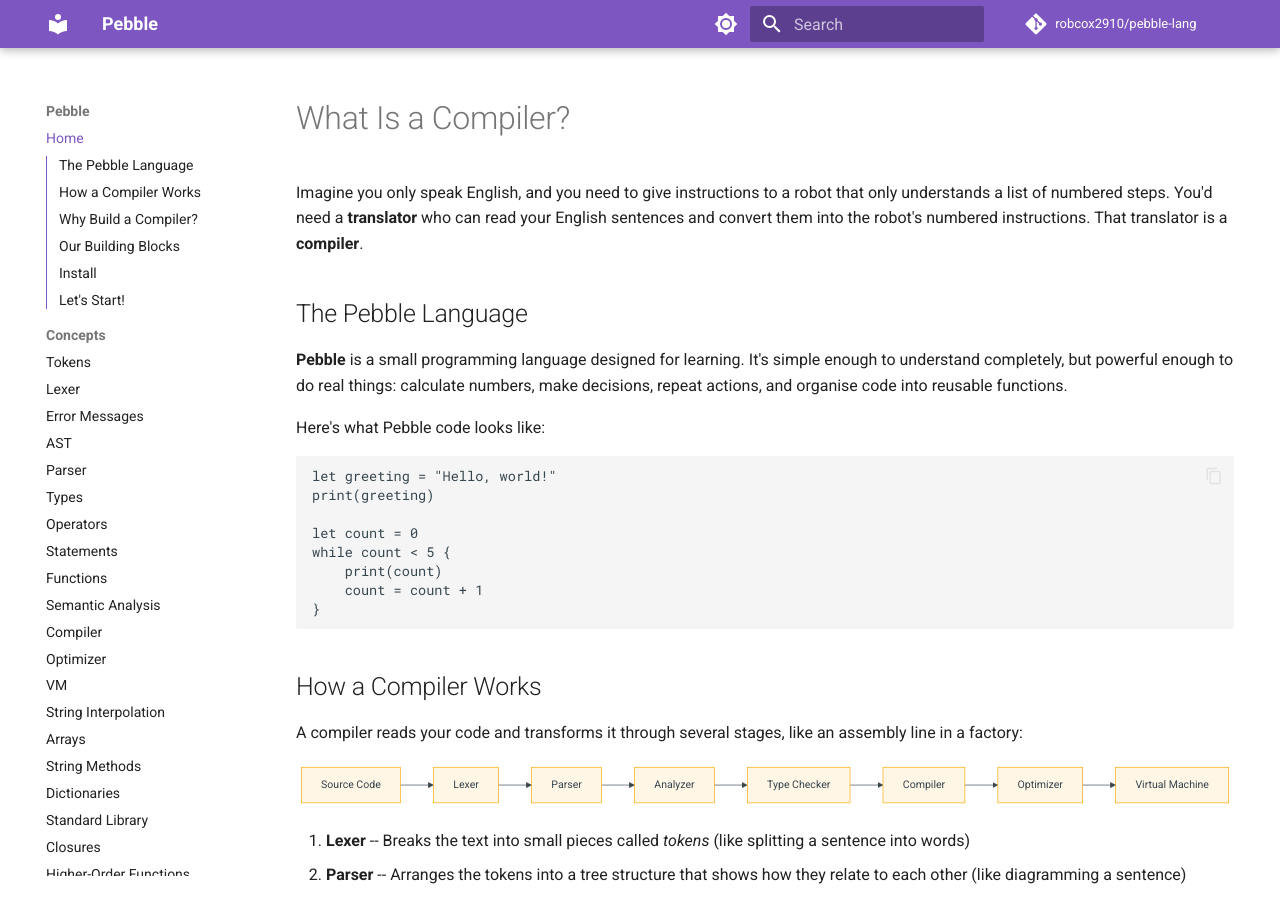
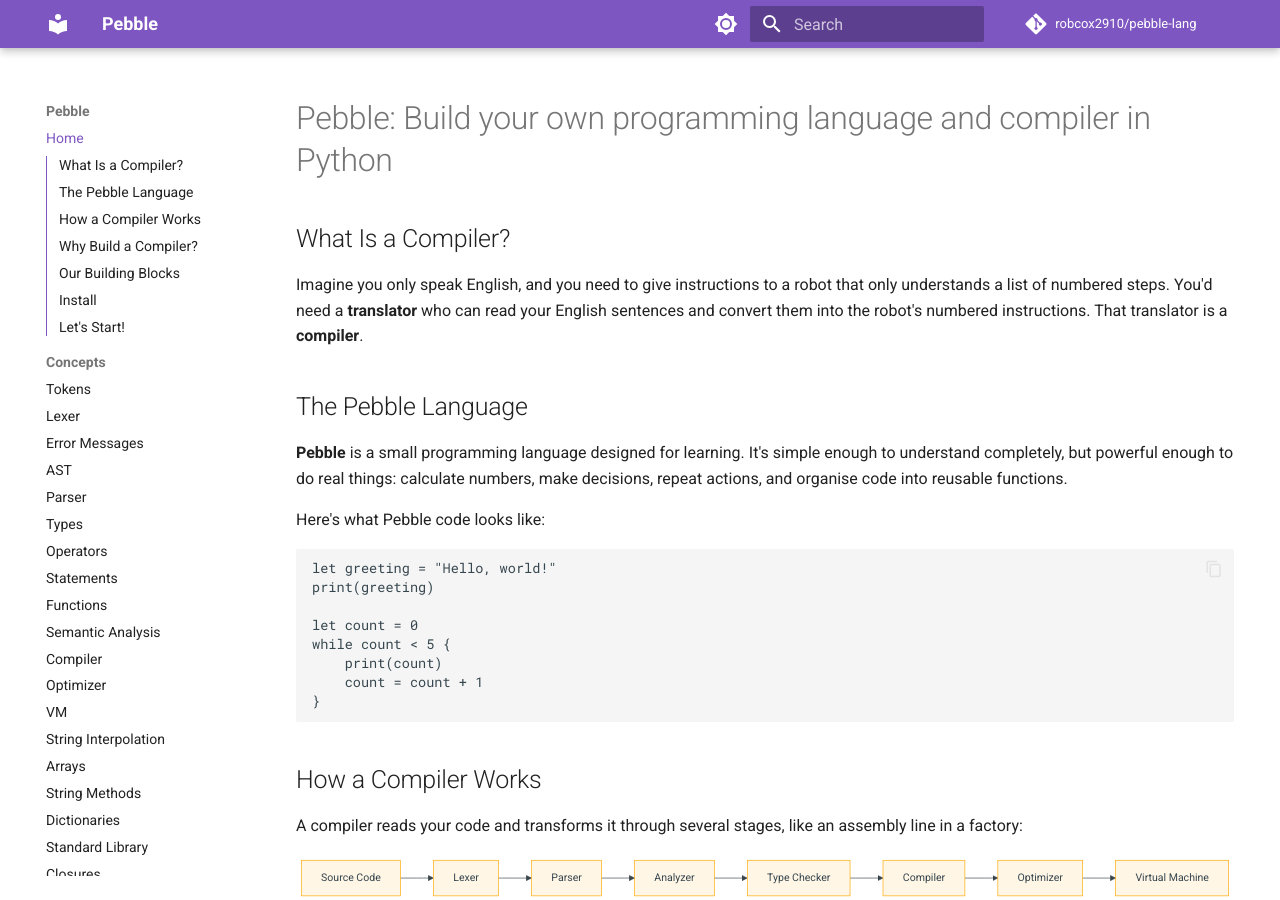
Before and after one commit to robcox2910/pebble-lang, an MkDocs documentation site: the page built from docs/index.md, in a window 1280 px wide and 900 px high. Built offline with MkDocs 1.6.1 and Material for MkDocs 9.7.7, drawn with Linux system fonts in a browser that asks for light colours; comment, search, counter and statistics services are not loaded.

Commit message:
docs: show the series title at the top of the landing page (#82)
Curated lists (such as free-programming-books) require an entry's title to
match the one displayed on the resource itself.


Claude-Session: https://claude.ai/code/session_01V7Qx2bpVb4r459q1hdHABV

Co-authored-by: Claude <noreply@anthropic.com>

```diff
--- a/docs/index.md
+++ b/docs/index.md
@@ -3,7 +3,9 @@ title: "Build your own programming language and compiler in Python"
 description: "Pebble is a small programming language built from scratch in Python: lexer, parser, compiler and bytecode virtual machine, explained step by step."
 ---
 
-# What Is a Compiler?
+# Pebble: Build your own programming language and compiler in Python
+
+## What Is a Compiler?
 
 Imagine you only speak English, and you need to give instructions to a robot
 that only understands a list of numbered steps. You'd need a **translator** who
```
